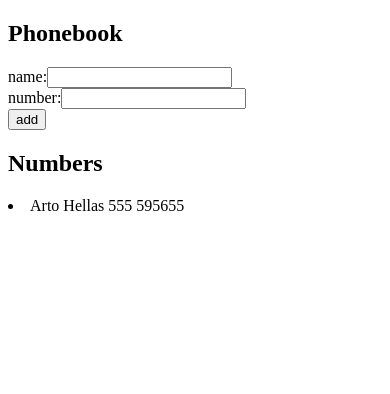
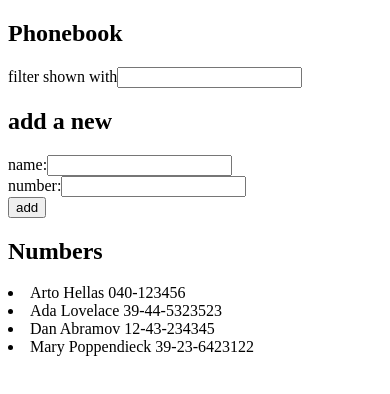
Before and after one commit to HannsHau/helsinki---full-stack-open, a React (Vite) app in the folder part2/phonebook/: page / in a window 390 px wide. Shown: the top 394 px of the page. Built offline with nearby package versions, Linux system fonts and the light colour scheme.

Commit message:
2.9*: The Phonebook Step 4

```diff
--- a/part2/phonebook/src/App.jsx
+++ b/part2/phonebook/src/App.jsx
@@ -4,8 +4,12 @@
 
 const App = () => {
   const [persons, setPersons] = useState([
-    { name: 'Arto Hellas', number: '555 595655' }
+    { name: 'Arto Hellas', number: '040-123456', id: 1 },
+    { name: 'Ada Lovelace', number: '39-44-5323523', id: 2 },
+    { name: 'Dan Abramov', number: '12-43-234345', id: 3 },
+    { name: 'Mary Poppendieck', number: '39-23-6423122', id: 4 }
   ])
+  const [filter, setFilter] = useState('')
   const [newName, setNewName] = useState('')
   const [newNumber, setNewNumber] = useState('')
 
@@ -18,7 +22,10 @@
     if (personFound.length > 0) {
       alert(newName + ' is already added to phonebook')
     } else {
-      const entry = { name: newName, number: newNumber }
+      const entry = {
+        name: newName,
+        number: newNumber,
+        id: persons.length + 1 }
       setPersons(persons.concat(entry))
     }
 
@@ -34,9 +41,26 @@
     setNewNumber(event.target.value)
   }
 
+  const handleFilterChange = (event) => {
+    setFilter(event.target.value)
+  }
+
+  const personsToShow = filter.length > 0
+    ? persons.filter(person => person.name.toLowerCase().includes(filter.toLowerCase()))
+    : persons
+
   return (
     <div>
       <h2>Phonebook</h2>
+      <form>
+        <div>
+          filter shown with
+          <input
+            value={filter}
+            onChange={handleFilterChange}/>
+        </div>
+      </form>
+      <h2>add a new</h2>
       <form onSubmit={addName}>
         <div>
           name:
@@ -55,7 +79,7 @@
         </div>
       </form>
       <h2>Numbers</h2>
-      {persons.map((person) => <Person key={person.name} person={person} />)}
+      {personsToShow.map((person) => <Person key={person.id} person={person} />)}
     </div>
   )
 }
```
